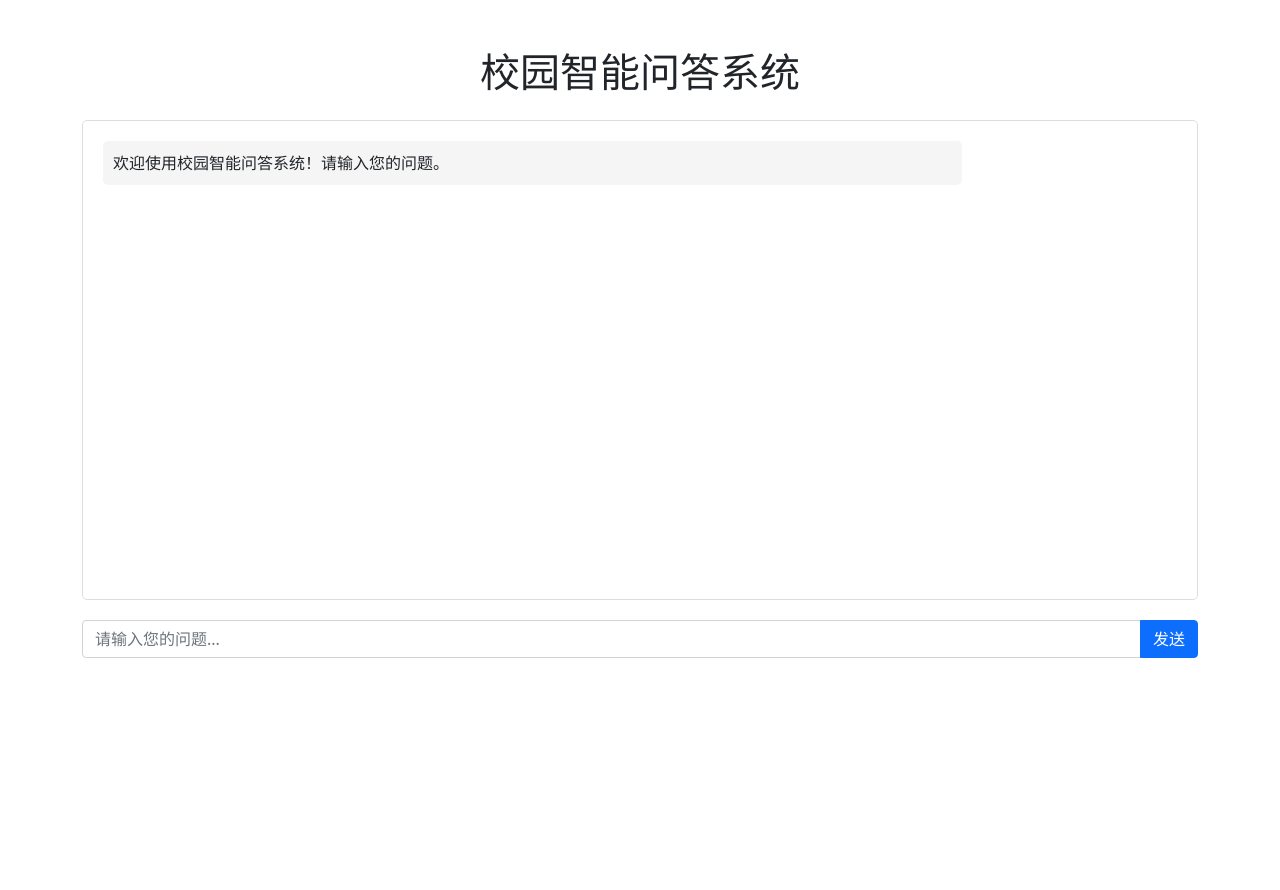
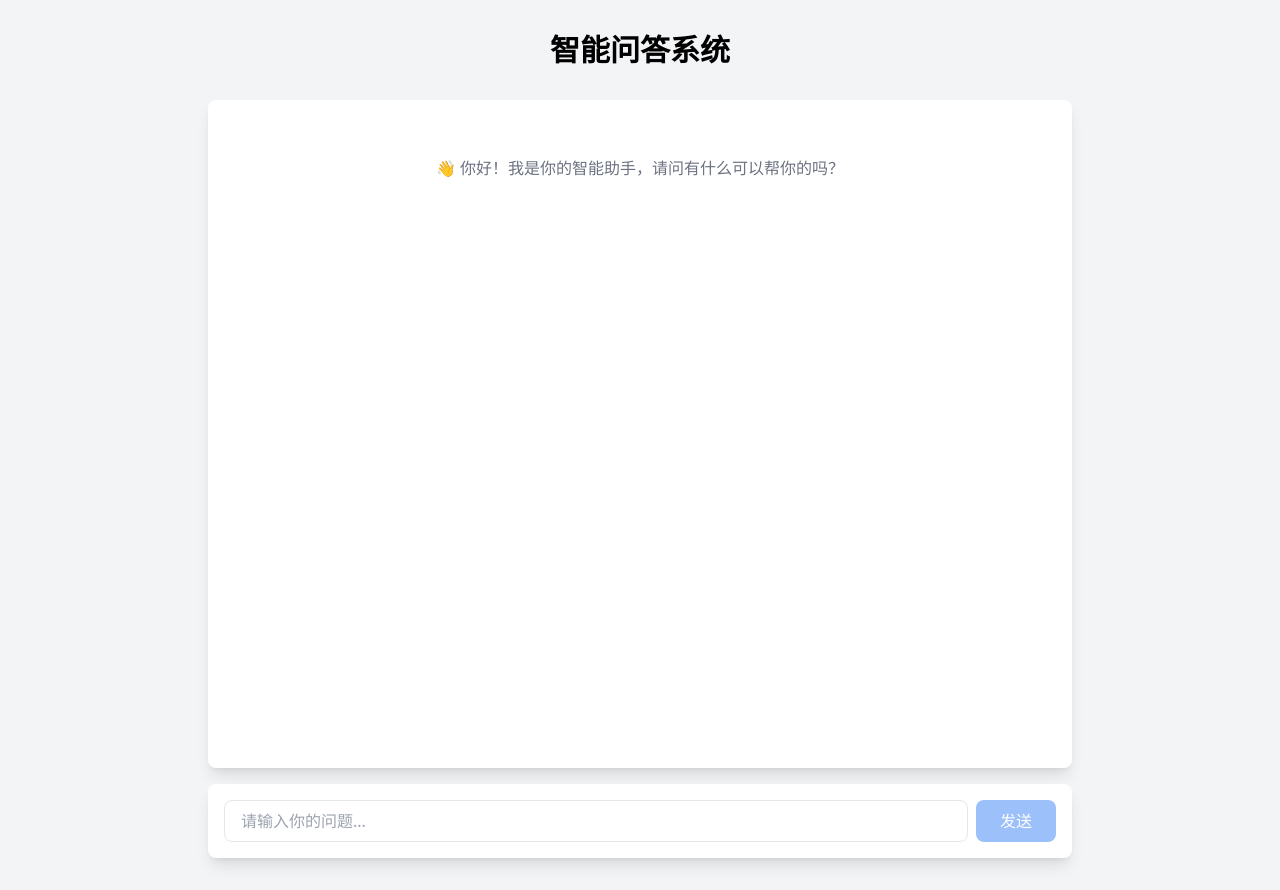
Before and after one commit to HNUXFW/HNUQASystem, a FastAPI app: page / in a window 1280 px wide. Before the commit the page ends 658 px from the top, so only its background shows below. Run offline with FastAPI, Linux system fonts and the light colour scheme; parts of the project's set-up code (start-up, migrations or seed data) failed here and were passed over; some libraries are stand-ins or nearby versions.

Commit message:
refactor(project): 重构项目目录结构和代码

```diff
--- a/app/main.py
+++ b/app.py
@@ -1,21 +1,43 @@
+from contextlib import asynccontextmanager
 from fastapi import FastAPI, HTTPException
 from fastapi.staticfiles import StaticFiles
 from fastapi.templating import Jinja2Templates
 from fastapi.responses import HTMLResponse
 from fastapi import Request
 from fastapi.middleware.cors import CORSMiddleware
-import uvicorn
+from config import settings
+from utils import DocumentProcessor,Generator
 
-from app.config import settings
-from app.document_processor import DocumentProcessor
-from app.generator import Generator
+@asynccontextmanager
+async def lifespan(app:FastAPI):
+    try:
+        print("开始加载文档和索引...")
+        # 确保必要的目录存在
+        settings.DOCS_DIR.mkdir(parents=True, exist_ok=True)
+        settings.VECTOR_DIR.mkdir(parents=True, exist_ok=True)
+
+        # 尝试加载现有索引，如果不存在则构建新索引
+        index_path = settings.VECTOR_DIR / "faiss_index"
+        print(f"现有索引: {index_path}")
+        if index_path.exists():
+            doc_processor.load_index(index_path)
+        else:
+            doc_processor.process_documents(settings.DOCS_DIR)
+            doc_processor.build_index()
+            doc_processor.save_index(index_path)
+        yield
+        print("关闭文档和索引...")
+    except Exception as e:
+        print(f"启动时出错: {str(e)}")
+        raise
 
 app = FastAPI(
     title=settings.PROJECT_NAME,
     version=settings.VERSION,
     description="校园智能问答系统API文档",
     docs_url="/docs",   # Swagger UI 的URL
-    redoc_url="/redoc"  # ReDoc 的URL
+    redoc_url="/redoc" , # ReDoc 的URL
+    lifespan=lifespan
 )
 
 # 配置CORS
@@ -28,37 +50,11 @@ app.add_middleware(
 )
 
 # 挂载静态文件
-app.mount("/static", StaticFiles(directory="static"), name="static")
 templates = Jinja2Templates(directory="templates")
 
 # 初始化文档处理器和生成器
 doc_processor = DocumentProcessor()
 generator = Generator()
-
-@app.on_event("startup")
-async def startup_event():
-    """启动时加载文档和索引"""
-    try:
-        print("开始加载文档和索引...")
-        # 确保必要的目录存在
-        settings.DOCS_DIR.mkdir(parents=True, exist_ok=True)
-        settings.VECTOR_DIR.mkdir(parents=True, exist_ok=True)
-
-        # 处理文档
-        doc_processor.process_documents(settings.DOCS_DIR)
-
-        # 尝试加载现有索引，如果不存在则构建新索引
-        index_path = settings.VECTOR_DIR / "faiss_index"
-        print(f"现有索引: {index_path}")
-        if index_path.exists():
-            doc_processor.load_index(index_path)
-        else:
-            doc_processor.build_index()
-            doc_processor.save_index(index_path)
-
-    except Exception as e:
-        print(f"启动时出错: {str(e)}")
-        raise
 
 @app.get("/", response_class=HTMLResponse)
 async def read_root(request: Request):
@@ -68,10 +64,7 @@ async def read_root(request: Request):
         {"request": request, "title": settings.PROJECT_NAME}
     )
 
-@app.get("/api/health")
-async def health_check():
-    """健康检查接口"""
-    return {"status": "ok", "version": settings.VERSION}
+
 
 @app.post("/api/v1/qa")
 async def qa_endpoint(query: str):
@@ -102,6 +95,3 @@ async def qa_endpoint(query: str):
         }
     except Exception as e:
         raise HTTPException(status_code=500, detail=str(e))
-
-if __name__ == "__main__":
-    uvicorn.run("app.main:app", host="0.0.0.0", port=8000, reload=True)
--- /dev/null
+++ b/config/__init__.py
@@ -0,0 +1,2 @@
+from config.env import Settings
+settings = Settings()
--- /dev/null
+++ b/main.py
@@ -0,0 +1,3 @@
+import uvicorn
+if __name__ == "__main__":
+    uvicorn.run("app:app", host="0.0.0.0", port=8000, reload=True)
--- a/templates/index.html
+++ b/templates/index.html
@@ -1,111 +1,123 @@
 <!DOCTYPE html>
-<html lang="zh">
+<html lang="zh-CN">
 <head>
     <meta charset="UTF-8">
     <meta name="viewport" content="width=device-width, initial-scale=1.0">
     <title>{{ title }}</title>
-    <link href="https://cdn.jsdelivr.net/npm/bootstrap@5.1.3/dist/css/bootstrap.min.css" rel="stylesheet">
+    <script src="https://cdn.tailwindcss.com"></script>
+    <script defer src="https://cdn.jsdelivr.net/npm/alpinejs@3.x.x/dist/cdn.min.js"></script>
+    <script src="https://cdn.jsdelivr.net/npm/axios/dist/axios.min.js"></script>
     <style>
         .chat-container {
-            height: 60vh;
-            overflow-y: auto;
-            border: 1px solid #ddd;
-            border-radius: 5px;
-            padding: 20px;
-            margin-bottom: 20px;
+            height: calc(100vh - 180px);
         }
         .message {
-            margin-bottom: 15px;
-            padding: 10px;
-            border-radius: 5px;
+            max-width: 80%;
+            margin: 8px;
+            padding: 12px;
+            border-radius: 12px;
         }
         .user-message {
             background-color: #e3f2fd;
-            margin-left: 20%;
+            margin-left: auto;
         }
         .bot-message {
             background-color: #f5f5f5;
-            margin-right: 20%;
-        }
-        .source {
-            font-size: 0.8em;
-            color: #666;
-            margin-top: 5px;
+            margin-right: auto;
         }
     </style>
 </head>
-<body>
-    <div class="container mt-5">
-        <h1 class="text-center mb-4">{{ title }}</h1>
-        <div class="chat-container" id="chatContainer">
-            <div class="message bot-message">
-                欢迎使用校园智能问答系统！请输入您的问题。
+<body class="bg-gray-100">
+    <div x-data="{
+        messages: [],
+        newMessage: '',
+        loading: false,
+
+        async sendMessage() {
+            if (!this.newMessage.trim()) return;
+
+            const userMessage = this.newMessage;
+            this.messages.push({
+                text: userMessage,
+                isUser: true
+            });
+            this.newMessage = '';
+            this.loading = true;
+
+            try {
+                const response = await axios.post('/api/v1/qa', null, {
+                    params: {
+                        query: userMessage
+                    }
+                });
+
+                this.messages.push({
+                    text: response.data.answer,
+                    isUser: false,
+                    sources: response.data.sources
+                });
+            } catch (error) {
+                console.error('Error:', error);
+                this.messages.push({
+                    text: '抱歉，发生了错误，请稍后重试。',
+                    isUser: false
+                });
+            } finally {
+                this.loading = false;
+            }
+        }
+    }" class="container mx-auto px-4 py-8 max-w-4xl">
+
+        <h1 class="text-3xl font-bold text-center mb-8">智能问答系统</h1>
+
+        <!-- 聊天记录区域 -->
+        <div class="bg-white rounded-lg shadow-lg p-6 mb-4">
+            <div class="chat-container overflow-y-auto">
+                <template x-if="messages.length === 0">
+                    <div class="text-center text-gray-500 mt-8">
+                        👋 你好！我是你的智能助手，请问有什么可以帮你的吗？
+                    </div>
+                </template>
+
+                <template x-for="(message, index) in messages" :key="index">
+                    <div :class="{'message': true, 'user-message': message.isUser, 'bot-message': !message.isUser}">
+                        <div x-text="message.text"></div>
+                        <template x-if="message.sources">
+                            <div class="mt-2 text-sm text-gray-600">
+                                <div class="font-semibold">参考来源：</div>
+                                <template x-for="(source, idx) in message.sources" :key="idx">
+                                    <div class="ml-2" x-text="source.source"></div>
+                                </template>
+                            </div>
+                        </template>
+                    </div>
+                </template>
+
+                <div x-show="loading" class="flex items-center justify-center py-4">
+                    <div class="animate-spin rounded-full h-8 w-8 border-b-2 border-blue-500"></div>
+                </div>
             </div>
         </div>
-        <div class="input-group mb-3">
-            <input type="text" class="form-control" id="questionInput" placeholder="请输入您的问题...">
-            <button class="btn btn-primary" id="sendButton">发送</button>
+
+        <!-- 输入区域 -->
+        <div class="bg-white rounded-lg shadow-lg p-4">
+            <form @submit.prevent="sendMessage" class="flex gap-2">
+                <input
+                    type="text"
+                    x-model="newMessage"
+                    class="flex-1 px-4 py-2 border rounded-lg focus:outline-none focus:ring-2 focus:ring-blue-500"
+                    placeholder="请输入你的问题..."
+                    :disabled="loading"
+                >
+                <button
+                    type="submit"
+                    class="px-6 py-2 bg-blue-500 text-white rounded-lg hover:bg-blue-600 focus:outline-none focus:ring-2 focus:ring-blue-500 disabled:opacity-50"
+                    :disabled="loading || !newMessage.trim()"
+                >
+                    发送
+                </button>
+            </form>
         </div>
     </div>
-
-    <script>
-        const chatContainer = document.getElementById('chatContainer');
-        const questionInput = document.getElementById('questionInput');
-        const sendButton = document.getElementById('sendButton');
-
-        async function sendQuestion() {
-            const question = questionInput.value.trim();
-            if (!question) return;
-
-            // 添加用户问题到聊天界面
-            appendMessage(question, 'user');
-            questionInput.value = '';
-
-            try {
-                // 发送请求到后端
-                const response = await fetch('/api/v1/qa', {
-                    method: 'POST',
-                    headers: {
-                        'Content-Type': 'application/json',
-                    },
-                    body: JSON.stringify({ query: question })
-                });
-
-                const data = await response.json();
-
-                // 添加机器人回答到聊天界面
-                appendMessage(data.answer, 'bot', data.sources);
-            } catch (error) {
-                appendMessage('抱歉，发生了错误，请稍后重试。', 'bot');
-                console.error('Error:', error);
-            }
-        }
-
-        function appendMessage(text, type, sources = []) {
-            const messageDiv = document.createElement('div');
-            messageDiv.className = `message ${type}-message`;
-            messageDiv.textContent = text;
-
-            if (sources && sources.length > 0) {
-                const sourcesDiv = document.createElement('div');
-                sourcesDiv.className = 'source';
-                sourcesDiv.innerHTML = '来源：' + sources.map(s =>
-                    `<div>${s.source}</div>`
-                ).join('');
-                messageDiv.appendChild(sourcesDiv);
-            }
-
-            chatContainer.appendChild(messageDiv);
-            chatContainer.scrollTop = chatContainer.scrollHeight;
-        }
-
-        sendButton.addEventListener('click', sendQuestion);
-        questionInput.addEventListener('keypress', (e) => {
-            if (e.key === 'Enter') {
-                sendQuestion();
-            }
-        });
-    </script>
-    <script src="https://cdn.jsdelivr.net/npm/bootstrap@5.1.3/dist/js/bootstrap.bundle.min.js"></script>
 </body>
 </html>
--- /dev/null
+++ b/utils/__init__.py
@@ -0,0 +1,2 @@
+from utils.document_processor import DocumentProcessor
+from utils.generator import  Generator
```
Also changed, not shown: config/env.py (renamed from app/config.py, +3 -8 lines), utils/document_processor.py (renamed from app/document_processor.py, +48 -12 lines), utils/generator.py (renamed from app/generator.py, +5 -12 lines), README.md.
